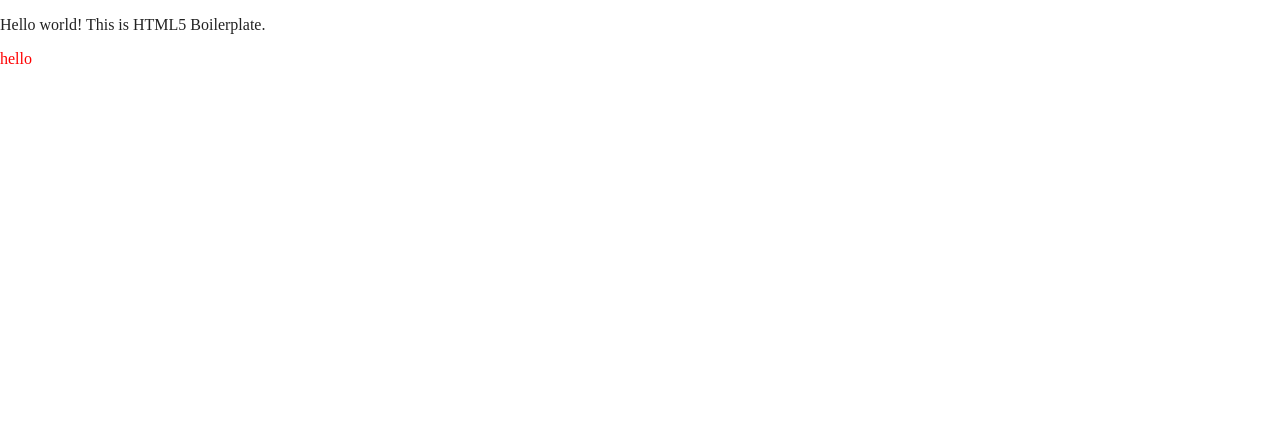
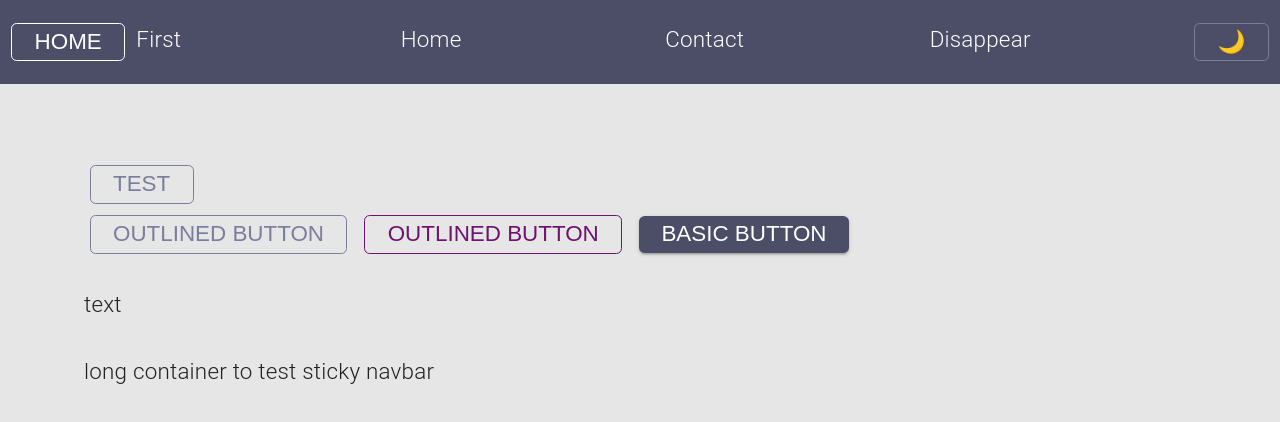
Before and after one commit to weirdyang/html5-regular, a website built with Parcel: page src/index.html in a window 1280 px wide. Shown: the top 422 px of the page. Built offline with nearby package versions, Linux system fonts and the light colour scheme.

Commit message:
adding ts and removing bulma

```diff
--- a/src/css/index.scss
+++ /dev/null
@@ -1 +0,0 @@
-@import "../scss/_dark.scss";
--- /dev/null
+++ b/src/css/styles.scss
@@ -0,0 +1,264 @@
+@import "../scss/variables";
+
+:root {
+    --background: hsl(255,0%, 90%);
+    --background-hover:#{$beige-lighter};
+    --body: hsl(255,0%, 100%);
+    --on-body: #{$color-text-default};
+    --on-background: #{$color-text-default};
+    --hue: 237; /* Blue */
+    --accent-hue: 300; /* Orange */
+
+    --placeholder-text: #{$color-bg-lighter};
+
+    --primary: hsl(var(--hue), 15%, 35%);
+    --primary--variant: hsl(var(--hue), 15%, 55%);
+    --on-primary: #fff;
+
+    --secondary: hsl(var(--accent-hue), 70%, 25%);
+    --secondary--variant: hsl(var(--accent-hue), 90%, 25%);
+    --on-secondary: #fff;
+
+
+    --error: #b00020;
+    --on-error: #($color-text-default);
+
+    --br: 0.25rem;
+
+    --space-xxs: .25rem;
+    --space-xs:  .5rem;
+    --space-sm:  1rem;
+    --space-md:  1.5rem;
+    --space-lg:  2rem;
+    --space-xl:  3rem;
+    --space-xxl: 6rem;
+    --opacity-hover: 0.5;
+
+    --shadow-base: 0 0 0;
+
+    --shadow-1:  rgb(var(--shadow-base)/ 10%);
+    --shadow-2: rgb(var(--shadow-base) / 14%);
+    --shadow-3: rgb(var(--shadow-base) / 12%);
+
+    color: var(--on-background);
+    background-color: var(--background);
+
+    font-family: 'RobotoDraft', 'Roboto', 'Helvetica Neue, Helvetica, Arial', sans-serif;
+    font-style: normal;
+    font-weight: 300;
+    font-size: 1.4rem;
+    line-height: 2rem;
+    letter-spacing: 0.01rem;
+    -webkit-font-smoothing: antialiased;
+    -moz-osx-font-smoothing: grayscale;
+    text-rendering: optimizeLegibility;
+
+}
+// source; https://mwichary.medium.com/dark-theme-in-a-day-3518dde2955a
+html.color-theme-in-transition,
+html.color-theme-in-transition *,
+html.color-theme-in-transition *:before,
+html.color-theme-in-transition *:after {
+  transition: all 750ms !important;
+  transition-delay: 0 !important;
+}
+body, html {
+    width: 100%;
+}
+[data-theme='dark'] {
+    --background: #{$color-bg-dark};
+    --background-hover:#{$color-bg-light};
+    --on-body: #{$color-text-light};
+    --on-background: #{$color-text-light};
+
+    --primary: hsl(var(--hue), 15%, 50%);
+    --primary--variant: hsl(var(--hue), 15%, 75%);
+    --on-primary: #fff;
+
+    --secondary: hsl(var(--accent-hue), 70%, 67%);
+    --secondary--variant: hsl(var(--accent-hue), 90%, 77%);
+    --on-secondary: #fff;
+
+    --shadow-base: 210 210 210;
+    --shadow-1:  rgb(var(--shadow-base)/ 30%);
+    --shadow-2: rgb(var(--shadow-base) / 32%);
+    --shadow-3: rgb(var(--shadow-base)/ 34%);
+
+    img {
+        filter: invert(100%) hue-rotate(180deg);
+        mix-blend-mode: screen;
+    }
+}
+@mixin primary {
+    color: var(--on-primary);
+    background-color: var(--primary);
+}
+@mixin primary-variant {
+    color: var(--on-primary);
+    background-color: var(--primary--variant);
+}
+@mixin secondary {
+    color: var(--on-secondary);
+    background-color: var(--secondary);
+}
+@mixin secondary-variant {
+    color: var(--on-secondary);
+    background-color: var(--secondary--variant);
+}
+
+main {
+    display: grid;
+    gap: var(--space-xl);
+    place-content: center;
+    padding: var(--space-sm);
+    @media screen and (min-width: 540px) {
+        padding: var(--space-lg);
+    }
+    @media screen and (min-width: 800px) {
+        padding: var(--space-xl);
+
+    }
+    background-color: var(--background);
+    color: var(--on-background);
+
+    .container {
+        margin: auto;
+    }
+}
+$navbar-height: 3.25rem;
+
+.navbar {
+    height: 3.25rem;
+    padding: var(--space-xxs) 0;
+    margin: 0;
+    width: 100%;
+    top: 0;
+    position: sticky;
+    display: grid;
+    grid-template-columns: auto 1fr auto;
+    place-content: center;
+    .navbar-start {
+        padding-left: var(--space-xxs);
+    }
+    .navbar-end {
+        padding-right: var(--space-xxs);
+    }
+    &-secondary {
+        @include secondary;
+    }
+    &-primary {
+        @include primary;
+    }
+    .navbar-items {
+        display: grid;
+        grid-template-columns: repeat(auto-fit, minmax(150px, 1fr));
+        .link:first-child {
+            margin-left: var(--space-xxs);
+        }
+        .link:last-child {
+            margin-right: var(--space-xxs);
+        }
+        .link {
+            margin: 0 var(--space-xxs);
+        }
+        .link.is-desktop {
+            @media screen and (max-width: 800px) {
+                display: none;
+            }
+        }
+        @media screen and (max-width: 800px) {
+            display: flex;
+            justify-content: space-around;
+        }
+    }
+}
+
+input {
+    border-radius: var(--br);
+    padding: var(--space-xxs);
+}
+
+input[type="search"], input[type="text"] {
+    background-color: var(--background);
+    color: var(--on-background);
+}
+::placeholder {
+    color: var(--placeholder-text);
+}
+input:focus {
+    outline: none;
+}
+select {
+    width: 100%;
+    height: 3rem;
+    margin: var(--space-sm) 0;
+}
+// source: https://codepen.io/piccalilli/pen/Vxpjvo;
+.button {
+    display: inline-block;
+    border: 1px solid transparent;
+    padding: 1rem 2rem;
+    margin: 0;
+    text-decoration: none;
+    font-family: sans-serif;
+    font-size: 1rem;
+    cursor: pointer;
+    text-align: center;
+    border-radius: var(--br);
+    color: var(--on-background);
+    padding: var(--space-xxs) var(--space-sm);
+    margin: var(--space-xxs);
+    background-color: var(--background);
+    text-transform: uppercase;
+    -webkit-appearance: none;
+    -moz-appearance: none;
+    &:hover{
+        @include primary;
+        box-shadow: 0px 0px 0px 1px var(--on-primary) inset;
+    }
+
+    &:active {
+        transform: scale(0.99);
+    }
+
+    &-raised {
+        border: none;
+        background-color: var(--primary);
+        color: var(--on-primary);
+        box-shadow: 0 3px 1px -2px var(--shadow-1),
+                    0 2px 2px 0 var(--shadow-2),
+                    0 1px 5px 0 var(--shadow-3);
+        &:hover {
+            background-color: var(--primary--variant);
+            color: var(--background);
+            box-shadow: 0 3px 1px -2px var(--shadow-1), 0 2px 2px 0 var(--shadow-2), 0 1px 5px 0 var(--shadow-3);
+        }
+    }
+    &-outlined {
+        background-color: transparent;
+        border: 1px solid var(--primary--variant);
+        color: var(--primary--variant);
+        &:hover {
+            @include primary;
+            box-shadow: none;
+            border: 1px solid var(--on-primary);
+        }
+        &-on-primary {
+            color: var(--on-primary);
+            border: 1px solid var(--on-primary);
+            &:hover {
+                @include primary-variant;
+            }
+        }
+    }
+    &-outlined-secondary {
+        background-color: transparent;
+        color: var(--secondary);
+        border: 1px solid var(--secondary);
+        &:hover{
+            @include secondary;
+            box-shadow: none;
+        }
+    }
+
+}
--- a/src/index.html
+++ b/src/index.html
@@ -1,8 +1,10 @@
 <!doctype html>
-<html class="no-js"
+<html class="no-js color-theme-in-transition"
   lang="en">
 
 <head>
+  <meta name="color-scheme"
+    content="dark light">
   <meta charset="utf-8">
   <title>replace with your title</title>
   <meta name="description"
@@ -31,26 +33,91 @@
     href="css/main.css">
 
   <link rel="stylesheet"
-    href="css/index.scss">
+    href="css/styles.scss">
 
   <meta name="theme-color"
     content="#fafafa">
 </head>
 
 <body>
+  <!-- Add your site or application content here -->
+  <!--navbar-->
+  <nav class="navbar navbar-primary">
+    <div class="navbar-start container">
+      <button type="button"
+        class="button button-outlined button-outlined-on-primary"
+        class="button">
+        Home
+      </button>
+    </div>
+    <div class="navbar-items">
+      <span class="link">
+        First
+      </span>
+      <span class="link is-desktop">
+        Home
+      </span>
+      <span class="link is-desktop">
+        Contact
+      </span>
+      <span class="link is-desktop">
+        Disappear
+      </span>
+    </div>
+    <div class="navbar-end container">
+      <button type="button"
+        class="button button-outlined"
+        id="darkmode-toggle"
+        class="button">
+        darkmode toggle
+      </button>
+    </div>
+  </nav>
+  <main>
+    <!--sidemnu-->
 
-  <!-- Add your site or application content here -->
-  <p>Hello world! This is HTML5 Boilerplate.</p>
+    <fieldset>
 
-  <div>
-    <p class="test">
-      hello
-    </p>
+      <!--main content-->
+      <div class="container">
+        <button type="button"
+          class="button button-outlined"
+          class="button">
+          test
+        </button>
+      </div>
+      <div class="container">
+        <button type="button"
+          class="button button-outlined"
+          class="button">
+          OUTLINED BUTTON
+        </button>
+        <button type="button"
+          class="button button-outlined-secondary"
+          class="button">
+          OUTLINED BUTTON
+        </button>
+        <button type="button"
+          class="button button-raised">
+          BASIC BUTTON
+        </button>
+        <p>
+          text
+        </p>
+      </div>
+      <div class="container"
+        style="height: 10000px;">
+        long container to test sticky navbar
+      </div>
+    </fieldset>
+  </main>
   </div>
+  <!--footer-->
   <script src="js/vendor/modernizr-3.11.2.min.js"></script>
   <script src="js/plugins.js"></script>
   <script src="js/main.js"></script>
 
+  <script src="js/ui/dark-mode.ts"></script>
   <!-- Google Analytics: change UA-XXXXX-Y to be your site's ID. -->
   <script>
     window.ga = function () { ga.q.push(arguments) }; ga.q = []; ga.l = +new Date;
--- /dev/null
+++ b/src/js/ui/dark-mode.ts
@@ -0,0 +1,39 @@
+document.addEventListener('DOMContentLoaded', () => {
+
+  const $darkMode = document.getElementById('darkmode-toggle') as HTMLElement;
+  console.log($darkMode);
+  const setDarkPreference = (setting: boolean): void => {
+    localStorage.setItem('dark', setting.toString())
+    if (setting) {
+      $darkMode.innerText = "☀️";
+      document.body.setAttribute('data-theme', 'dark')
+    } else {
+      $darkMode.innerText = "🌙";
+      document.body.removeAttribute('data-theme')
+    }
+  }
+  const checkPreference = () => {
+    let setting = localStorage.getItem('dark');
+    if (Boolean(setting)) {
+      setDarkPreference(setting === 'true');
+    } else {
+      const isDarkPreferred =
+        window.matchMedia &&
+        window.matchMedia("(prefers-color-scheme: dark)").matches;
+
+      setDarkPreference(isDarkPreferred);
+    }
+  }
+
+  checkPreference();
+
+  $darkMode.addEventListener('click', () => {
+    const preference = localStorage.getItem('dark');
+    console.log('click');
+    // Toggle the "is-active" class on both the "navbar-burger" and the "navbar-menu"
+    preference === 'true'
+      ? setDarkPreference(false)
+      : setDarkPreference(true)
+
+  });
+});
--- a/src/package.json
+++ b/src/package.json
@@ -19,7 +19,8 @@
   "devDependencies": {
     "eslint": "^7.31.0",
     "parcel-bundler": "^1.12.4",
-    "sass": "^1.36.0"
+    "sass": "^1.36.0",
+    "typescript": "^4.3.5"
   },
   "dependencies": {
     "bulma": "^0.9.3"
--- a/src/scss/_dark.scss
+++ b/src/scss/_dark.scss
@@ -1,10 +1,44 @@
-@use "~bulma/sass/utilities/mixins.sass" as mixins;
+$body-background-color: $color-bg-darker;
+$body-color: $color-text-light;
+$link: $color-text-lighter;
 
-div {
-    @include mixins.tablet-only {
-        background-color: red;
+main {
+    background-color: $body-background-color!important;
+    height: 100vh;
+    width: 100%;
+}
+.navbar {
+    background-color: $color-bg-light;
+    color: $color-text-lighter;
+     .navbar-dropdown,
+     .navbar-brand,
+     .navbar-start,
+     .navbar-burger,
+     .navbar-item,
+     .navbar-link,
+     .navbar-menu {
+        background-color: $color-bg-med;
+        color: $color-text-lighter;
+     }
+     .navbar-divider{
+        background-color: $color-bg-light;
+     }
+     .navbar-item.has-dropdown:hover {
+        .navbar-link {
+            background-color: $color-bg-lighter!important;
+        }
+     }
+     .navbar-link:not(.is-arrowless)::after {
+        border-color: hsl(153, 53%, 53%)
     }
-    .test {
-        color: red;
+     .navbar-item {
+         &.is-active {
+        color: $body-color!important;
+        background-color: $color-bg-lighter!important;
+        }
+        &:hover {
+            color: $body-color!important;
+            background-color: $color-bg-light!important;
+        }
     }
 }
```
Also changed, not shown: src/js/ui/burger.js (added, +16 -0 lines), src/scss/_variables.scss (added, +20 -0 lines), src/tsconfig.json (added, +19 -0 lines), 1 other file.
